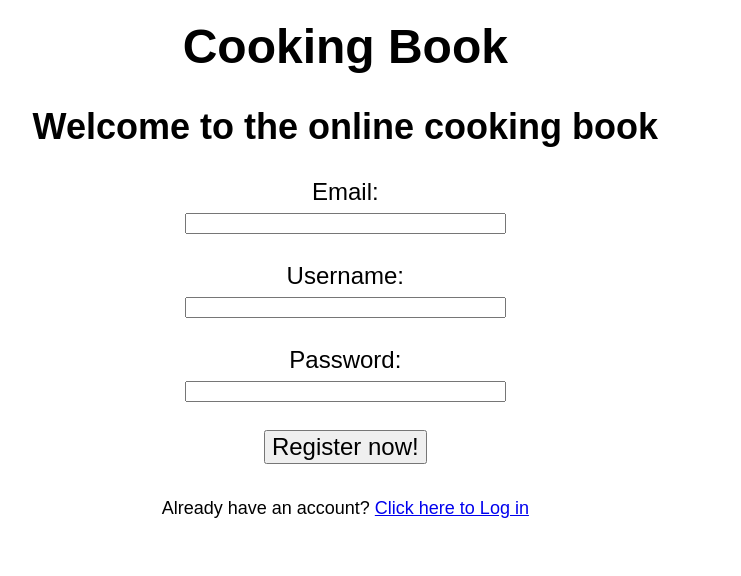
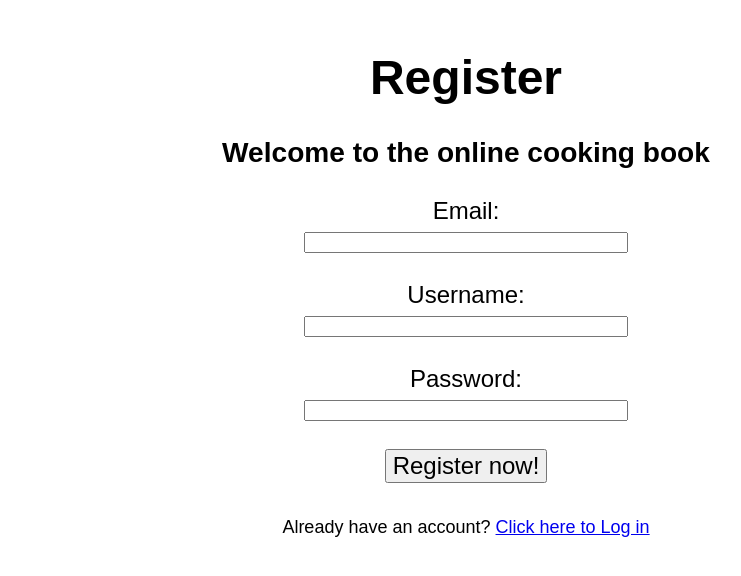
Before and after one commit to M3T1X1/Registeration_and_login_project_vanilla_PHP, a PHP site: page /register_page.php in a window 1280 px wide. Shown: the top 576 px of the page, without its empty margins (174-915 px from the left). Run offline with PHP 8.4, Linux system fonts and the light colour scheme; some web fonts are replaced.

```diff
--- /dev/null
+++ b/banner.html
@@ -0,0 +1,4 @@
+<header>
+
+
+</header>
--- /dev/null
+++ b/footer.html
@@ -0,0 +1,6 @@
+<footer>
+
+
+
+
+</footer>
--- a/register_page.php
+++ b/register_page.php
@@ -13,37 +13,35 @@ foreach($_SERVER as $key => $value)
 <head>
     <meta charset="UTF-8">
     <meta name="viewport" content="width=device-width, initial-scale=1.0">
-    <title>Document</title>
+    <title>Register Page</title>
     <link rel="stylesheet" href="style.css">
 </head>
 <body>
     <main>
-    <h1>Cooking Book</h1>
-    <h2>Welcome to the online cooking book </h2>
+    <h1>Register</h1>
+    <h3>Welcome to the online cooking book</h3>
 
         <form action="<?php  htmlspecialchars($_SERVER["PHP_SELF"])?>" method="post">
+
         <label>Email:</label><br>
-
         <input class ="form_input" type = "text" name="email" required><br><br>
 
         <label>Username:</label><br>
-
         <input class ="form_input" type = "text" name="username" required><br><br>
 
         <label> Password:</label><br>
-
         <input class ="form_input" type = "password" name="password" required><br><br>
 
-        <input id="subbut" type = "submit" name="sub" value = "Register now!">
+        <input class="subbut" type = "submit" name="sub" value = "Register now!">
 
 
         </form>
 
         <br>
 
-        <label id="login">
+        <label class="login">
         Already have an account?
-        <a href="placeholder">Click here to Log in</a>
+        <a href="login_page.php">Click here to Log in</a>
         </label>
     </main>
 </body>
--- a/style.css
+++ b/style.css
@@ -8,18 +8,17 @@ html
 }
 main
 {
-    position: absolute;
+    margin: auto;
+    width: 50%;
+    padding: 10px;
     text-align: center;
-    bottom: 35%;
-    right: 35%;
-
 
 }
-#login
+.login
 {
     font-size: 75%;
 }
-#subbut
+.subbut
 {
     font-size: 100%;
 }
```
Also changed, not shown: login_page.php (added, +41 -0 lines).
